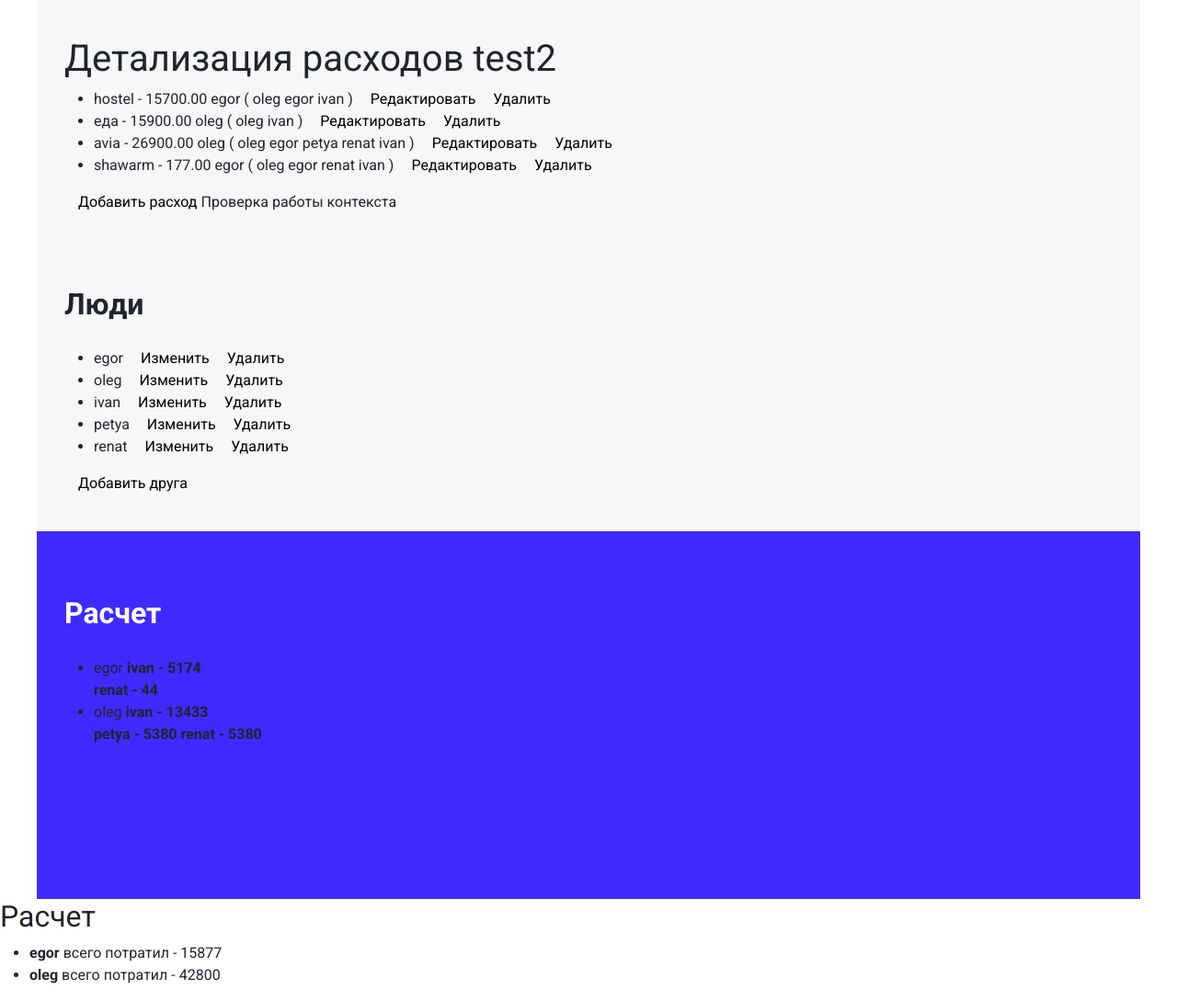
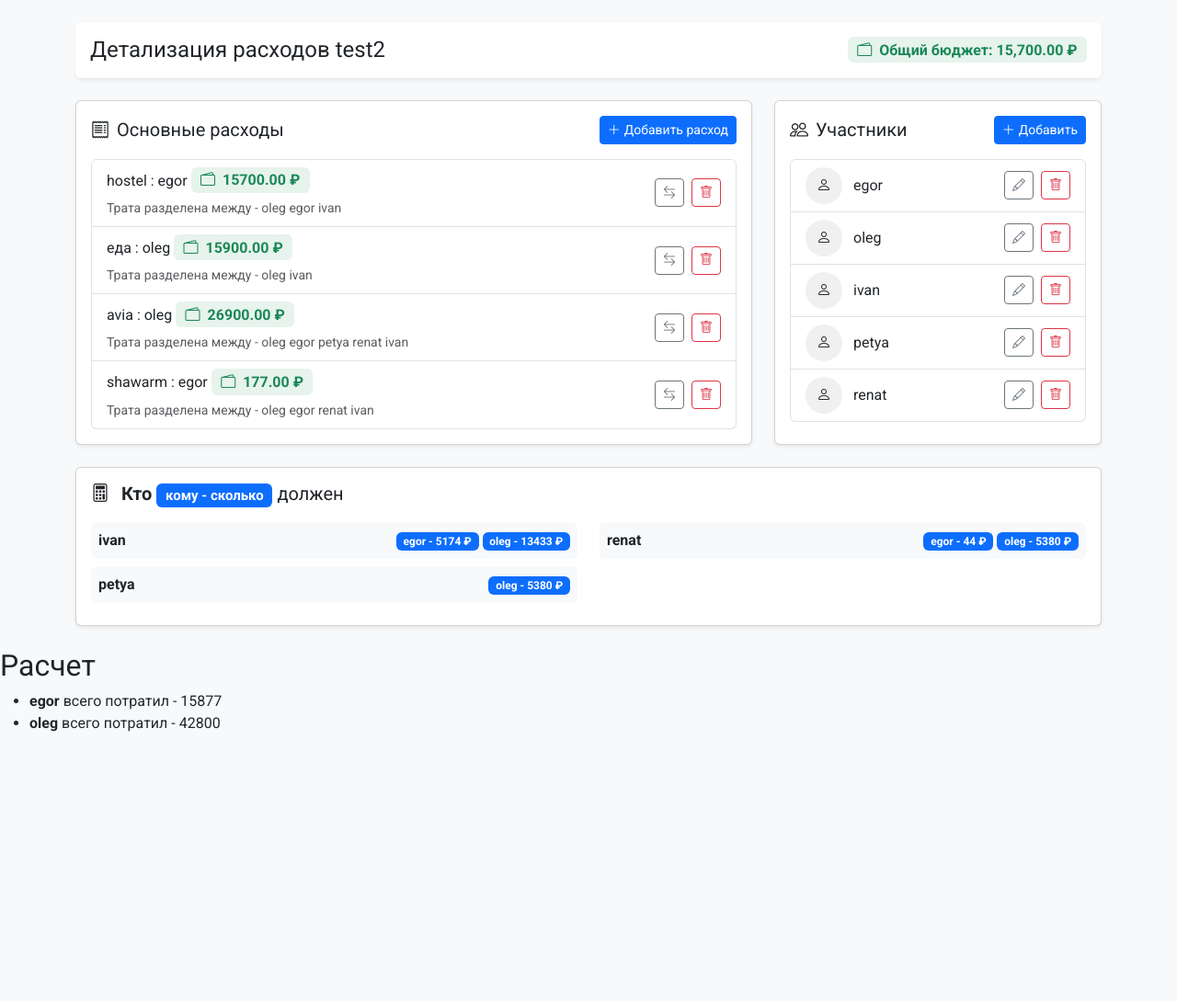
Before and after one commit to DanilK841/split, a Django app: a page that uses split/main/templates/main/base.html in a window 1280 px wide. Shown: the whole page at 92% size. After the commit the page ends 796 px from the top, so only its background shows below. Run offline with Django 4.2, Linux system fonts and the light colour scheme; data comes from the database, SQL or seed files in the repository; both versions use the stored data as it was after the commit.

Commit message:
add style for costdetail, add list int people_share on costdetail_create

```diff
--- a/split/main/static/main/css/main.css
+++ b/split/main/static/main/css/main.css
@@ -53,24 +53,6 @@
     color: black;
     padding-left: 15px;
 }
-.img-main{
-    background-image: url("image/man/man.png");
-    size: 100px;
-    background-size: 40%;
-    background-position-x: right;
-    background-repeat: no-repeat;
-}
-.img-work{
-    width: 140px;
-    padding-left: 10%;
-}
-.img-example{
-    width: 200px;
-}
-
-.img-icons{
-    width: 10px;
-}
 
 .btn-white {
     background-color:white;
@@ -116,3 +98,34 @@
     padding: 30px;
     border-radius: 5px;
 }
+
+
+ .expense-card {
+            transition: transform 0.2s;
+        }
+        .expense-card:hover {
+            transform: translateY(-2px);
+        }
+        .person-avatar {
+            width: 40px;
+            height: 40px;
+            border-radius: 50%;
+            background-color: #f0f0f0;
+            display: flex;
+            align-items: center;
+            justify-content: center;
+            margin-right: 12px;
+        }
+        .calculation-badge {
+            font-size: 0.9rem;
+        }
+        @media (max-width: 768px) {
+            .section-header {
+                flex-direction: column;
+                align-items: flex-start;
+            }
+            .section-header .btn {
+                margin-top: 10px;
+                width: 100%;
+            }
+        }
--- a/split/main/templates/main/base.html
+++ b/split/main/templates/main/base.html
@@ -9,6 +9,9 @@
     <link rel="preconnect" href="https://fonts.gstatic.com" crossorigin>
     <link href="https://fonts.googleapis.com/css2?family=Roboto:ital,wght@0,400;0,700;1,400;1,700&display=swap" rel="stylesheet">
     <link href="{% static 'main/css/main.css' %}" rel="stylesheet" type="text/css">
+    <meta name="viewport" content="width=device-width, initial-scale=1.0">
+    <link rel="stylesheet" href="https://cdn.jsdelivr.net/npm/bootstrap-icons@1.10.0/font/bootstrap-icons.css">
+
     <link href="https://cdn.jsdelivr.net/npm/bootstrap@5.3.7/dist/css/bootstrap.min.css" rel="stylesheet" integrity="sha384-LN+7fdVzj6u52u30Kp6M/trliBMCMKTyK833zpbD+pXdCLuTusPj697FH4R/5mcr" crossorigin="anonymous">
 
 </head>
--- a/split/main/templates/main/cost_detail.html
+++ b/split/main/templates/main/cost_detail.html
@@ -7,49 +7,136 @@
 {% block body %}
 
 
-<div class="base-fixed">
-<h1> Детализация расходов {{cost.name}}</h1>
+<body class="bg-light">
+    <div class="container py-4">
+        <!-- Шапка -->
+        <div class="card mb-4 border-0 shadow-sm">
+            <div class="card-body">
+                <div class="d-flex justify-content-between align-items-center flex-wrap">
+                    <h1 class="h4 mb-3 mb-md-0"> Детализация расходов {{cost.name}} </h1>
+ <div class="d-flex align-items-center">
+                        <span class="badge bg-success bg-opacity-10 text-success fs-6">
+                            <i class="bi bi-wallet2 me-2"></i>Общий бюджет: 15,700.00 ₽
+                        </span>
+                    </div>
+                </div>
+            </div>
+        </div>
 
-    <ul>
+        <div class="row">
+            <!-- Основные расходы -->
+            <div class="col-lg-8 mb-4">
+                <div class="card shadow-sm">
+                    <div class="card-body">
+                        <div class="section-header d-flex justify-content-between align-items-center mb-3">
+                            <h2 class="h5 mb-0"><i class="bi bi-receipt me-2"></i>Основные расходы</h2>
+                            <a href="{% url 'main:cost_detail_create' pk=cost.pk %}" class="btn btn-primary btn-sm">
+                                <i class="bi bi-plus-lg me-1"></i>Добавить расход
+                            </a>
+                        </div>
+<div class="list-group">
         {% for costd in cost.costdetail.all %}
-    <li> {{costd.name}} - {{costd.price}}
-        {{costd.people_cost.name}}
-        ({% for share in costd.people_share.all  %} {{share.name}} {% endfor %})
-        <a class="a-link" href="{% url 'main:update_cost_detail' pk=costd.pk%}"> Редактировать </a>
-        <a class="a-link" href="{% url 'main:cost_detail_delete' pk=costd.pk %}"> Удалить </a>
-    </li>
+                            <div class="list-group-item expense-card">
+                                <div class="d-flex justify-content-between align-items-center">
+                                    <div>
+                                        <h6 class="mb-1">{{costd.name}} : {{costd.people_cost.name}}
+                                            <span class="badge bg-success bg-opacity-10 text-success fs-6">
+                                             <i class="bi bi-wallet2 me-2"></i>{{costd.price}} ₽  </span></h6>
+                                        <small class="text-muted">Трата разделена между - {% for share in costd.people_share.all  %} {{share.name}} {% endfor %}</small>
+                                    </div>
+                                    <div>
+                                        <a href="{% url 'main:update_cost_detail' pk=costd.pk%}" class="btn btn-outline-secondary btn-sm me-1" title="Распределить">
+                                            <i class="bi bi-arrow-left-right"></i>
+                                        </a>
+                                        <a href="{% url 'main:cost_detail_delete' pk=costd.pk %}" class="btn btn-outline-danger btn-sm" title="Удалить">
+                                            <i class="bi bi-trash"></i>
+                                        </a>
+                                    </div>
+                                </div>
+                            </div>
+                            <!-- Другие расходы можно добавить здесь -->
                         {% endfor %}
-    </ul>
-        <a class="a-link" href="{% url 'main:cost_detail_create' pk=cost.pk %}"> Добавить расход </a>
-    Проверка работы контекста {{result.egor}}
+                        </div>
+                    </div>
+                </div>
+            </div>
+
+            <!-- Участники -->
+            <div class="col-lg-4 mb-4">
+                <div class="card shadow-sm h-100">
+                    <div class="card-body">
+                        <div class="section-header d-flex justify-content-between align-items-center mb-3">
+                            <h2 class="h5 mb-0"><i class="bi bi-people me-2"></i>Участники</h2>
+                            <a href="{% url 'main:people_create_tocost' pk=cost.pk %}" class="btn btn-primary btn-sm">
+                                <i class="bi bi-plus-lg me-1"></i>Добавить
+                            </a>
                         </div>
 
 
-<div class="base-fixed">
-    <h2> Люди </h2>
-    <ul>
+                        <div class="list-group">
                             {% for people in peoples %}
-    <li> {{people.name}}
-        <a class="a-link" href="{% url 'main:people_update' pk=people.pk %}"> Изменить </a>
-        <a class="a-link" href="{% url 'main:people_delete' pk=people.pk %}"> Удалить </a>  </li>
+                            <div class="list-group-item py-2">
+                                <div class="d-flex justify-content-between align-items-center">
+                                    <div class="d-flex align-items-center">
+                                        <div class="person-avatar">
+                                            <i class="bi bi-person"></i>
+                                        </div>
+                                        <span>{{people.name}}</span>
+                                    </div>
+                                    <div>
+                                        <a href="{% url 'main:people_update' pk=people.pk %}" class="btn btn-outline-secondary btn-sm me-1">
+                                            <i class="bi bi-pencil"></i>
+                                        </a>
+                                        <a href="{% url 'main:people_delete' pk=people.pk %}" class="btn btn-outline-danger btn-sm">
+                                            <i class="bi bi-trash"></i>
+                                        </a>
+                                    </div>
+                                </div>
+                            </div>
+                            <!-- Другие участники -->
                             {% endfor %}
-    </ul>
-    <a class="a-link" href="{% url 'main:people_create_tocost' pk=cost.pk %}"> Добавить друга </a>
+                        </div>
+                    </div>
+                </div>
+            </div>
         </div>
 
-<div class="base-fixed blue-block">
-    <h2>Расчет</h2>
-    <ul>
-        {% for k,v in result.data.items %}
-        <li> {{k}}
-            {% for kk, vv in v.items %}
-            <b> {{kk}} - {{vv}} </b> </li>
-            {% endfor %}
+        <!-- Расчеты -->
+        <div class="card shadow-sm">
+            <div class="card-body">
+                <h2 class="h5 mb-3"><i class="bi bi-calculator me-2"></i> <b> Кто </b> <span class="badge bg-primary calculation-badge"> кому - сколько</span> должен</h2>
+
+                <div class="row">
 
 
+{% for k,v in result.data.items %}
+                    <div class="col-md-6 mb-2">
+
+                        <div class="d-flex justify-content-between align-items-center p-2 bg-light rounded">
+
+
+                            <span class=""> <b>{{k}}</b> </span>
+                            <div>
+                                {% for kk, vv in v.items %}<span class="badge bg-primary calculation-badge"> {{kk}} - {{vv}} ₽ </span>
                                 {% endfor %}
-    </ul>
                             </div>
+                        </div>
+
+                    </div>
+                    {%endfor%}
+
+
+
+                </div>
+            </div>
+        </div>
+    </div>
+
+
+
+
+
+
 
 <div>
     <h2>Расчет</h2>
@@ -61,6 +148,4 @@
     </ul>
 
 </div>
-
-
 {% endblock %}
--- a/split/main/views.py
+++ b/split/main/views.py
@@ -61,7 +61,6 @@
         context['pk'] = self.kwargs.get('pk')
         peoples = People.objects.filter(cost=context['pk'])
         context['peoples'] = peoples
-        print('contextcontextcontextcontext',self.kwargs.get('pk'))
         return context
     def get_success_url(self):
         return reverse('main:people_create', kwargs={'pk': self.kwargs.get('pk')})
@@ -73,9 +72,14 @@
 class PeopleCreateToCostView(CreateView):
     model=People
     fields = 'name', 'telegram'
-
+    def get_context_data(self, **kwargs):
+        context = super().get_context_data(**kwargs)
+        context['pk'] = self.kwargs.get('pk')
+        peoples = People.objects.filter(cost=context['pk'])
+        context['peoples'] = peoples
+        return context
     def get_success_url(self):
-        return reverse('main:cost_detail_create', kwargs={'pk': self.kwargs.get('pk')})
+        return reverse('main:cost_view', kwargs={'pk': self.kwargs.get('pk')})
     def form_valid(self, form):
         # Использование параметра при сохранении формы
         form.instance.cost = get_object_or_404(Cost, pk=self.kwargs.get('pk'))
@@ -104,9 +108,6 @@
         .annotate(
             total_sum_spent=Sum('price')
         ))
-
-
-        print('pkpkpkpkpk',pk)
 
         res = CostDetail.objects.raw('''SELECT cd.id,
                     mp1.name as name_cost,
@@ -201,13 +202,17 @@
             data_ = {}
             print('data:', data)
 
-
-
-        datatest = {1:{2:200, 3:200}}
-
+        data_n = {}
+        for costkey in data.keys():
+            for sharekey in data[costkey].keys():
+                if sharekey in data_n.keys():
+                    data_n[sharekey][costkey] = data[costkey][sharekey]
+                else:
+                    data_n[sharekey] = {costkey: data[costkey][sharekey]}
+        print(data_n)
         return  {'people_cost':people_cost,
                  'res':res,
-                 'data':data,
+                 'data':data_n,
                  }
     def get_context_data(self, **kwargs):
         context = super().get_context_data(**kwargs)
```
Also changed, not shown: split/main/form.py (+11 -0 lines), todo.md (+3 -1 lines), split/db.sqlite3. Lines whose indentation alone changed are shown as unchanged.
